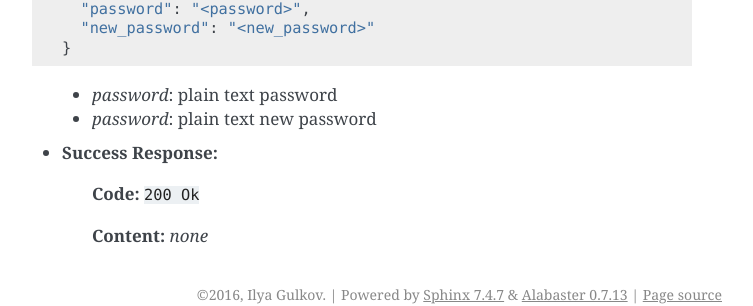
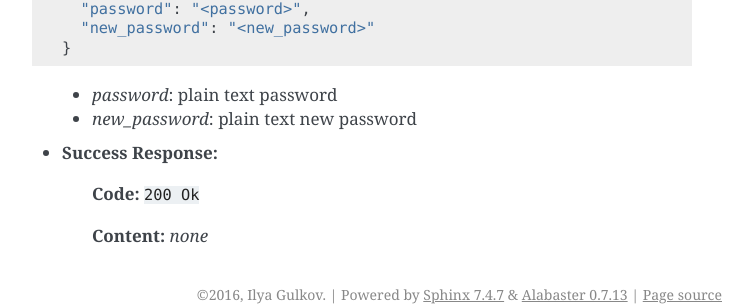
Before and after one commit to frnkySila/batya-api, a Sphinx documentation site: the page built from docs/source/index.rst, in a window 1280 px wide and 900 px high, scrolled down 12856 px. Shown: the part 566-872 px from the top of the window, without its empty margins (388-1141 px from the left). Built offline with Sphinx 7.4.7, drawn with Linux system fonts in a browser that asks for light colours.

Commit message:
Опечатка в 2.18

```diff
--- a/docs/source/index.rst
+++ b/docs/source/index.rst
@@ -646,7 +646,7 @@ dialog_id     :code:`conference_id | username`
 ..
 
     * *password️*: plain text password
-    * *password️*: plain text new password
+    * *new_password️*: plain text new password
 
 * **Success Response:**
 
```
